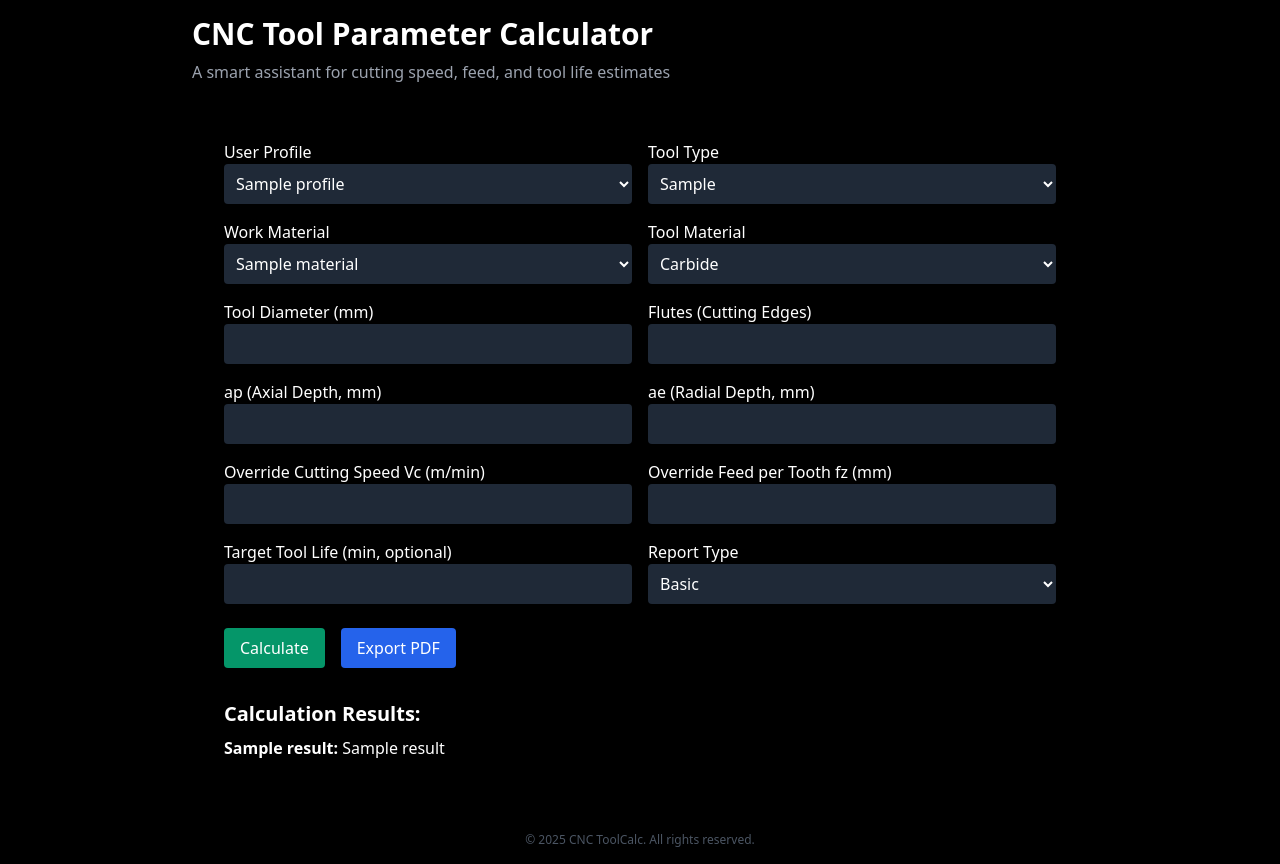
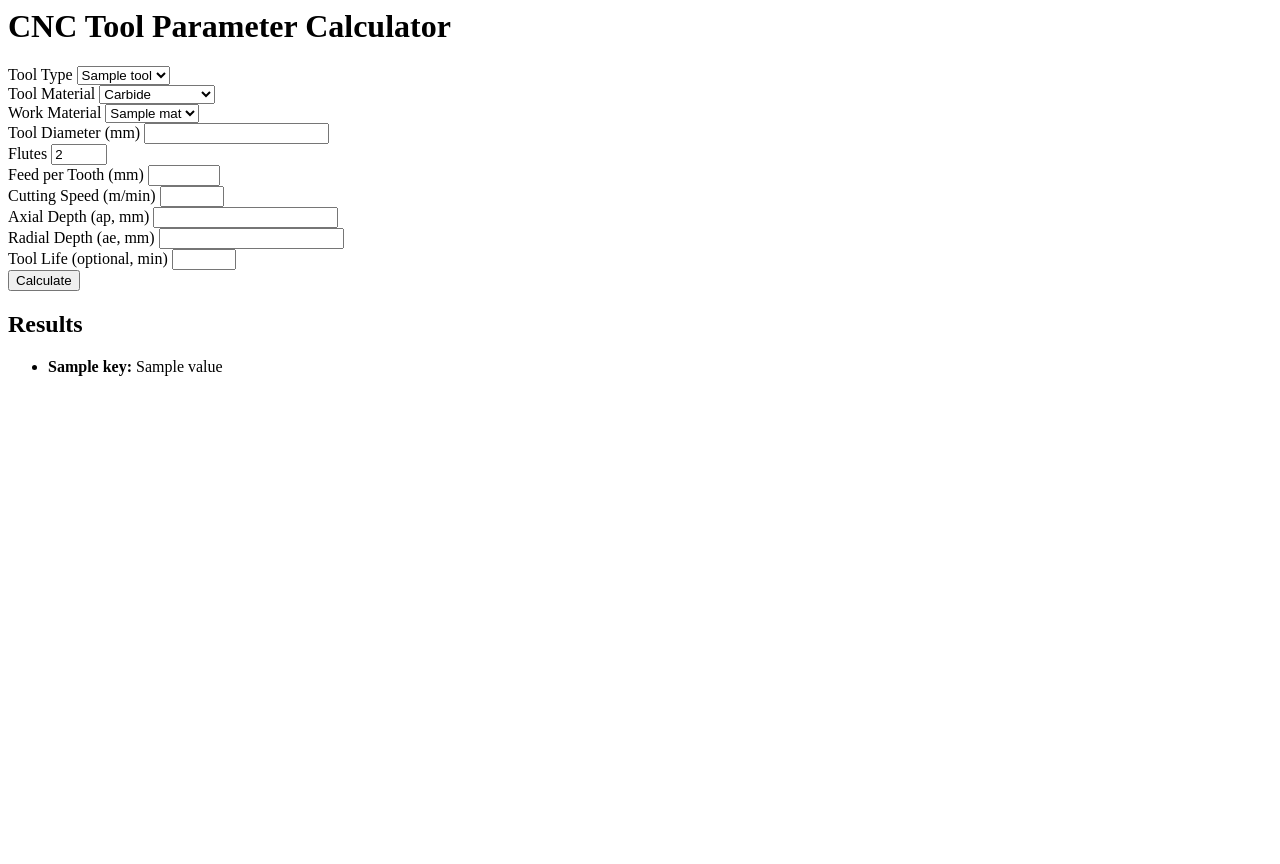
Before and after one commit to Steelbot2803/cnc_tool_param_calc, a Flask app: template templates/index.html in a window 1280 px wide. After the commit the page ends 376 px from the top, so only its background shows below. Run offline with Flask 3, Linux system fonts and the light colour scheme; the template is opened without the code that fills it: most values are stand-ins (such as "Sample title", 1, 10 or a date in 2020); parts of the project's set-up code (start-up, migrations or seed data) failed here and were passed over.

Commit message:
2nd major update

```diff
--- a/app.py
+++ b/app.py
@@ -1,70 +1,63 @@
-from flask import Flask, render_template, request, send_file
-from io import BytesIO
+from flask import Flask, render_template, request
 from utils.calculations import calculate_all
-from utils.pdf_generator import generate_pdf_report
-from data.material_data import MATERIAL_DATA
-from data.profiles import PROFILES
-from data.tool_types import TOOL_TYPES
+from utils.pdf_generator import generate_pdf
+from data.tool_types import tool_types
+from data.material_data import material_defaults
+import os
 
 app = Flask(__name__)
 
-@app.route('/', methods=['GET', 'POST'])
+@app.route("/", methods=["GET", "POST"])
 def index():
-    result = {}
-    selected_profile = 'Beginner'
-    selected_tool = 'End Mill'
+    result = None
+    tool_types_list = list(tool_types.keys())
+    materials = list(material_defaults.keys())
+    recommended_fz = 0.05
+    recommended_vc = 120
 
-    if request.method == 'POST':
-        try:
-            # Get user input
-            profile = request.form.get('profile', 'Beginner')
-            tool_type = request.form.get('tool_type', 'End Mill')
-            material = request.form.get('material')
-            diameter = float(request.form.get('tool_diameter', 0))
-            flutes = int(request.form.get('flutes', TOOL_TYPES[tool_type]['default_flutes']))
-            ap = float(request.form.get('ap', 0))
-            ae = float(request.form.get('ae', 0))
-            tool_life = float(request.form.get('tool_life', 0)) or None
-            detailed = request.form.get('report_type', 'basic') == 'detailed'
+    if request.method == "POST":
+        tool_type = request.form.get("tool_type")
+        material = request.form.get("material")
+        tool_material = request.form.get("tool_material", "Carbide")
+        tool_diameter = float(request.form.get("tool_diameter", 0) or 0)
+        flutes = int(request.form.get("flutes", 2))
+        ap = float(request.form.get("ap", 0))
+        ae = float(request.form.get("ae", 0))
 
-            # Optional overrides
-            vc = float(request.form.get('vc')) if request.form.get('vc') else None
-            fz = float(request.form.get('fz')) if request.form.get('fz') else None
-            tool_material = request.form.get('tool_material', 'Carbide')
+        fz_raw = request.form.get("fz", "").strip()
+        vc_raw = request.form.get("vc", "").strip()
+        tool_life_raw = request.form.get("tool_life", "").strip()
 
-            result = calculate_all(
-                profile=profile,
-                tool_type=tool_type,
-                material=material,
-                tool_diameter=diameter,
-                flutes=flutes,
-                ap=ap,
-                ae=ae,
-                vc_override=vc,
-                fz_override=fz,
-                tool_life_override=tool_life,
-                tool_material=tool_material
-            )
+        recommended_fz = tool_types.get(tool_type, {}).get("recommended_fz", {}).get(tool_material, 0.05)
+        recommended_vc = tool_types.get(tool_type, {}).get("recommended_vc", {}).get(tool_material, 120)
 
-            if 'export_pdf' in request.form:
-                pdf_data = generate_pdf_report(result, detailed=detailed)
-                return send_file(BytesIO(pdf_data), as_attachment=True, download_name="cnc_report.pdf")
+        fz = float(fz_raw) if fz_raw else recommended_fz
+        vc = float(vc_raw) if vc_raw else recommended_vc
+        tool_life_override = float(tool_life_raw) if tool_life_raw else None
 
-        except Exception as e:
-            result = {'error': str(e)}
-
-        selected_profile = profile
-        selected_tool = tool_type
+        result = calculate_all(
+            profile=None,
+            tool_type=tool_type,
+            material=material,
+            tool_diameter=tool_diameter,
+            flutes=flutes,
+            ap=ap,
+            ae=ae,
+            vc_override=vc,
+            fz_override=fz,
+            tool_life_override=tool_life_override,
+            tool_material=tool_material
+        )
 
     return render_template(
-        'index.html',
+        "index.html",
         result=result,
-        profiles=list(PROFILES.keys()),
-        selected_profile=selected_profile,
-        materials=list(MATERIAL_DATA.keys()),
-        tool_types=list(TOOL_TYPES.keys()),
-        selected_tool=selected_tool
+        tool_types=tool_types_list,
+        materials=materials,
+        recommended_fz=recommended_fz,
+        recommended_vc=recommended_vc
     )
 
-if __name__ == '__main__':
-    app.run(debug=True)
+if __name__ == "__main__":
+    port = int(os.environ.get("PORT", 5000))
+    app.run(debug=True, host="0.0.0.0", port=port)
--- a/templates/index.html
+++ b/templates/index.html
@@ -1,107 +1,91 @@
-{% extends 'base.html' %}
-{% block content %}
-<section class="p-4 md:p-8">
-  <form method="POST">
-    <div class="grid grid-cols-1 md:grid-cols-2 gap-4">
+<div class="min-h-screen bg-black text-white font-sans px-4 py-6">
+  <div class="max-w-2xl mx-auto">
+    <h1 class="text-3xl font-semibold text-center mb-6">CNC Tool Parameter Calculator</h1>
 
-      <!-- Profile and Tool Type -->
+    <form method="POST" class="space-y-4 bg-gray-900 p-6 rounded-xl shadow-lg">
       <div>
-        <label class="text-white">User Profile</label>
-        <select name="profile" class="w-full p-2 rounded bg-gray-800 text-white">
-          {% for p in profiles %}
-          <option value="{{ p }}" {% if p == selected_profile %}selected{% endif %}>{{ p }}</option>
+        <label class="block text-sm mb-1" for="tool_type">Tool Type</label>
+        <select name="tool_type" class="w-full p-2 rounded bg-gray-800 text-white" required>
+          {% for tool in tool_types %}
+            <option value="{{ tool }}">{{ tool|capitalize }}</option>
           {% endfor %}
         </select>
       </div>
 
       <div>
-        <label class="text-white">Tool Type</label>
-        <select name="tool_type" class="w-full p-2 rounded bg-gray-800 text-white">
-          {% for t in tool_types %}
-          <option value="{{ t }}" {% if t == selected_tool %}selected{% endif %}>{{ t }}</option>
+        <label class="block text-sm mb-1" for="tool_material">Tool Material</label>
+        <select name="tool_material" class="w-full p-2 rounded bg-gray-800 text-white">
+          <option value="Carbide">Carbide</option>
+          <option value="HSS">HSS</option>
+          <option value="Coated Carbide">Coated Carbide</option>
+          <option value="Ceramic">Ceramic</option>
+          <option value="CBN">CBN</option>
+          <option value="PCD">PCD</option>
+        </select>
+      </div>
+
+      <div>
+        <label class="block text-sm mb-1" for="material">Work Material</label>
+        <select name="material" class="w-full p-2 rounded bg-gray-800 text-white" required>
+          {% for mat in materials %}
+            <option value="{{ mat }}">{{ mat }}</option>
           {% endfor %}
         </select>
       </div>
 
-      <!-- Material and Tool Material -->
-      <div>
-        <label class="text-white">Work Material</label>
-        <select name="material" class="w-full p-2 rounded bg-gray-800 text-white">
-          {% for m in materials %}
-          <option value="{{ m }}">{{ m }}</option>
-          {% endfor %}
-        </select>
+      <div class="grid grid-cols-2 gap-4">
+        <div>
+          <label class="block text-sm mb-1" for="tool_diameter">Tool Diameter (mm)</label>
+          <input type="number" step="0.1" min="0.1" name="tool_diameter" class="w-full p-2 rounded bg-gray-800 text-white" required />
+        </div>
+
+        <div>
+          <label class="block text-sm mb-1" for="flutes">Flutes</label>
+          <input type="number" name="flutes" min="1" max="10" value="2" class="w-full p-2 rounded bg-gray-800 text-white" required />
+        </div>
+      </div>
+
+      <div class="grid grid-cols-2 gap-4">
+        <div>
+          <label class="block text-sm mb-1" for="fz">Feed per Tooth (mm)</label>
+          <input type="number" name="fz" step="0.01" min="0.01" max="1.0" value="{{ recommended_fz }}" class="w-full p-2 rounded bg-gray-800 text-white" required />
+        </div>
+        <div>
+          <label class="block text-sm mb-1" for="vc">Cutting Speed (m/min)</label>
+          <input type="number" name="vc" step="1" min="10" max="500" value="{{ recommended_vc }}" class="w-full p-2 rounded bg-gray-800 text-white" required />
+        </div>
+      </div>
+
+      <div class="grid grid-cols-2 gap-4">
+        <div>
+          <label class="block text-sm mb-1" for="ap">Axial Depth (ap, mm)</label>
+          <input type="number" name="ap" step="0.1" min="0" class="w-full p-2 rounded bg-gray-800 text-white" required />
+        </div>
+        <div>
+          <label class="block text-sm mb-1" for="ae">Radial Depth (ae, mm)</label>
+          <input type="number" name="ae" step="0.1" min="0" class="w-full p-2 rounded bg-gray-800 text-white" required />
+        </div>
       </div>
 
       <div>
-        <label class="text-white">Tool Material</label>
-        <select name="tool_material" class="w-full p-2 rounded bg-gray-800 text-white">
-          <option value="Carbide">Carbide</option>
-          <option value="HSS">HSS</option>
-        </select>
+        <label class="block text-sm mb-1" for="tool_life">Tool Life (optional, min)</label>
+        <input type="number" name="tool_life" step="1" min="1" max="999" class="w-full p-2 rounded bg-gray-800 text-white" />
       </div>
 
-      <!-- Tool Geometry -->
-      <div>
-        <label class="text-white">Tool Diameter (mm)</label>
-        <input type="number" step="0.01" name="tool_diameter" class="w-full p-2 rounded bg-gray-800 text-white">
+      <div class="text-center">
+        <button type="submit" class="bg-white text-black px-6 py-2 rounded hover:bg-gray-200 transition">Calculate</button>
       </div>
-      <div>
-        <label class="text-white">Flutes (Cutting Edges)</label>
-        <input type="number" name="flutes" class="w-full p-2 rounded bg-gray-800 text-white">
-      </div>
-      <div>
-        <label class="text-white">ap (Axial Depth, mm)</label>
-        <input type="number" step="0.01" name="ap" class="w-full p-2 rounded bg-gray-800 text-white">
-      </div>
-      <div>
-        <label class="text-white">ae (Radial Depth, mm)</label>
-        <input type="number" step="0.01" name="ae" class="w-full p-2 rounded bg-gray-800 text-white">
-      </div>
+    </form>
 
-      <!-- Optional Overrides -->
-      <div>
-        <label class="text-white">Override Cutting Speed Vc (m/min)</label>
-        <input type="number" step="0.1" name="vc" class="w-full p-2 rounded bg-gray-800 text-white">
-      </div>
-      <div>
-        <label class="text-white">Override Feed per Tooth fz (mm)</label>
-        <input type="number" step="0.01" name="fz" class="w-full p-2 rounded bg-gray-800 text-white">
-      </div>
-      <div>
-        <label class="text-white">Target Tool Life (min, optional)</label>
-        <input type="number" step="1" name="tool_life" class="w-full p-2 rounded bg-gray-800 text-white">
-      </div>
-
-      <!-- Report Type -->
-      <div>
-        <label class="text-white">Report Type</label>
-        <select name="report_type" class="w-full p-2 rounded bg-gray-800 text-white">
-          <option value="basic">Basic</option>
-          <option value="detailed">Detailed</option>
-        </select>
-      </div>
-    </div>
-
-    <div class="mt-6 flex gap-4">
-      <button type="submit" class="bg-green-600 hover:bg-green-700 text-white px-4 py-2 rounded">Calculate</button>
-      <button name="export_pdf" value="true" class="bg-blue-600 hover:bg-blue-700 text-white px-4 py-2 rounded">Export PDF</button>
-    </div>
-  </form>
-
-  {% if result %}
-    {% if result.error %}
-      <p class="text-red-500 mt-4">Error: {{ result.error }}</p>
-    {% else %}
-      <div class="mt-8 text-white">
-        <h2 class="text-xl font-bold mb-2">Calculation Results:</h2>
-        <ul class="space-y-1">
-          {% for k, v in result.items() %}
-            <li><strong>{{ k }}:</strong> {{ v }}</li>
+    {% if result %}
+      <div class="mt-8 bg-gray-900 p-6 rounded-xl shadow text-sm">
+        <h2 class="text-xl font-semibold mb-4 text-center">Results</h2>
+        <ul class="space-y-2">
+          {% for key, value in result.items() %}
+            <li><strong>{{ key }}:</strong> {{ value }}</li>
           {% endfor %}
         </ul>
       </div>
     {% endif %}
-  {% endif %}
-</section>
-{% endblock %}
+  </div>
+</div>
```
Also changed, not shown: README.md.
